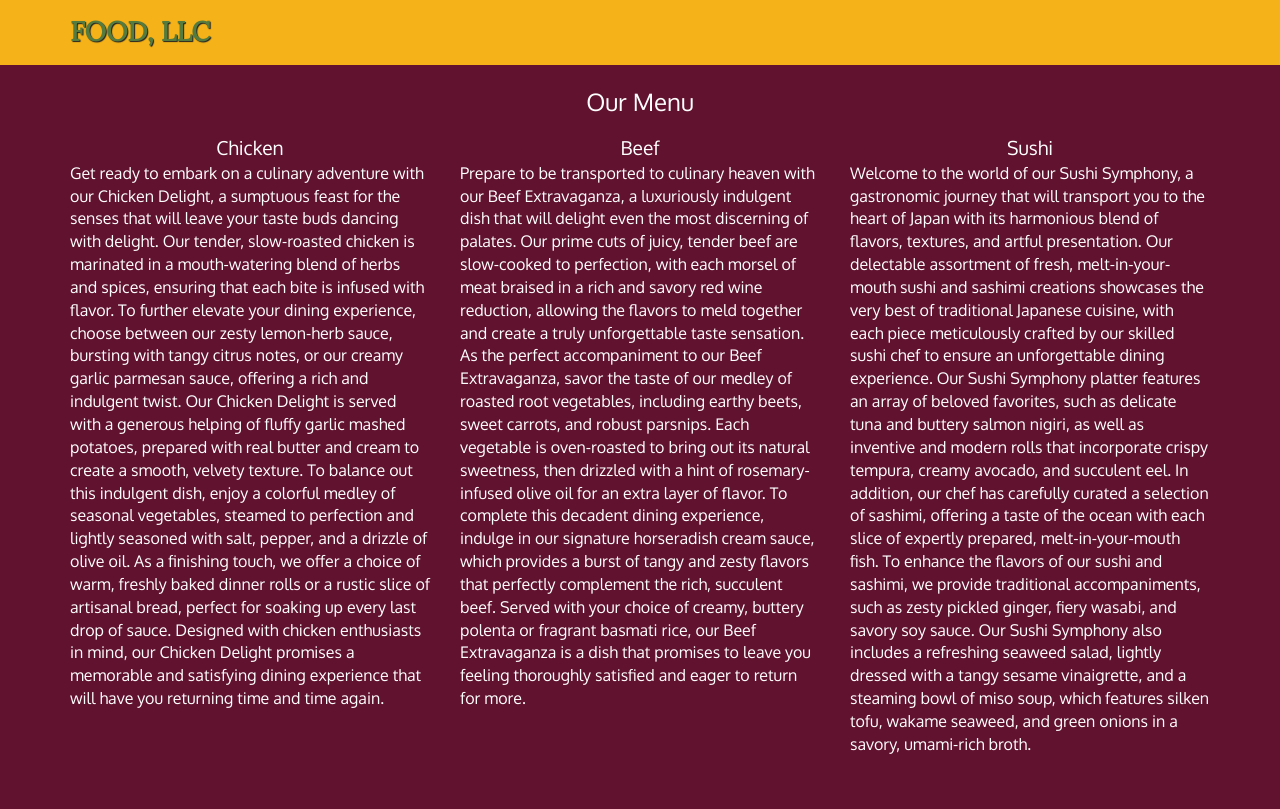
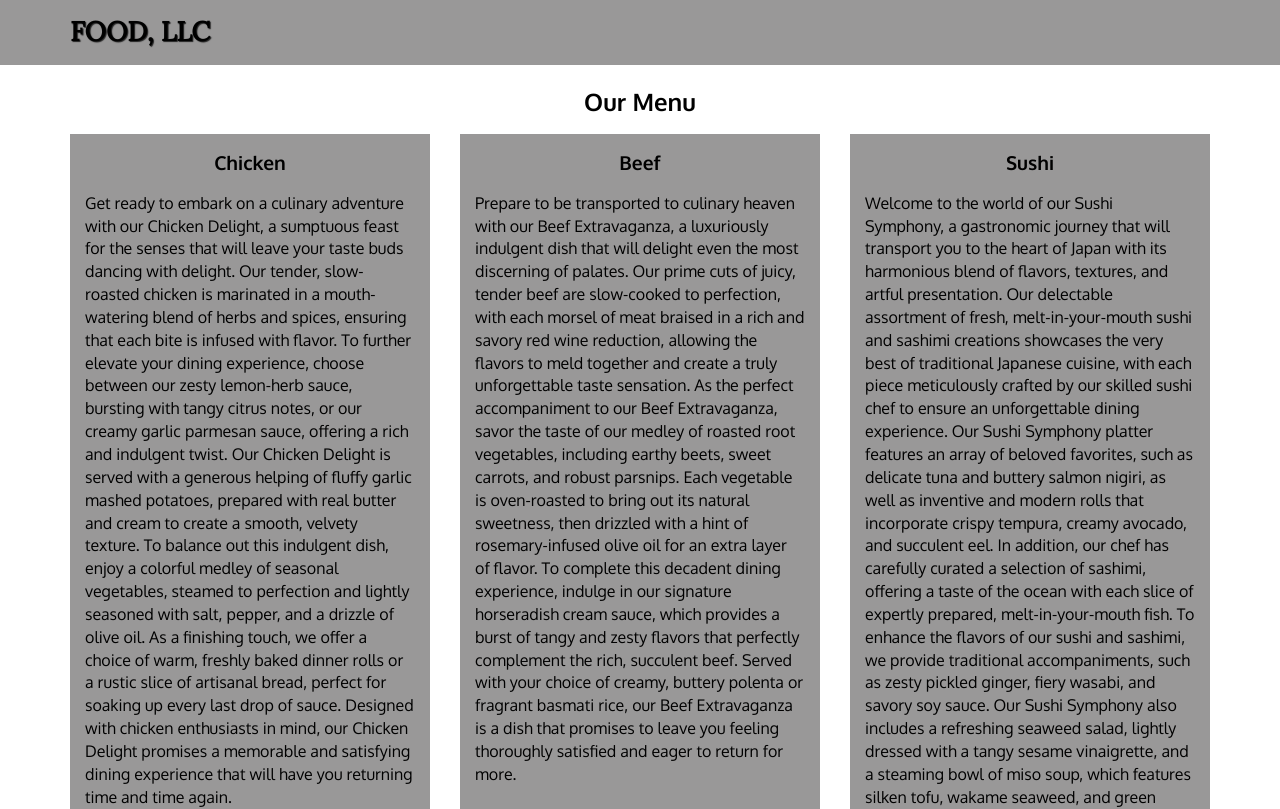
Before and after one commit to michael1874888/cousera-web-develop, a plain HTML site: page module3-solution/index.html in a window 1280 px wide. Shown: the top 809 px of the page. Drawn offline with Linux system fonts and the light colour scheme.

Commit message:
0405_StyleRefine

```diff
--- a/module3-solution/css/styles.css
+++ b/module3-solution/css/styles.css
@@ -1,13 +1,12 @@
 body {
   font-size: 16px;
   color: #fff;
-  background-color: #61122f;
   font-family: 'Oxygen', sans-serif;
 }
 
 /** HEADER **/
 #header-nav {
-  background-color: #f6b319;
+  background-color: #999898;
   border-radius: 0;
   border: 0;
 }
@@ -21,7 +20,7 @@ body {
 }
 .navbar-brand h1 { /* Restaurant name */
   font-family: 'Lora', serif;
-  color: #557c3e;
+  color: black;
   font-size: 1.5em;
   text-transform: uppercase;
   font-weight: bold;
@@ -34,11 +33,16 @@ body {
   text-decoration: none;
 }
 
+.navbar-default .navbar-toggle {
+  border: 2px solid black;
+  background-color: rgb(255, 255, 255);
+}
+
 #nav-list {
   margin-top: 10px;
 }
 #nav-list a {
-  color: #951C49;
+  color: black;
   text-align: center;
 }
 #nav-list a:hover {
@@ -89,15 +93,27 @@ body {
 /* HOME PAGE */
 .container #OurMenu {
   font-size: 1.5em;
+  font-weight: bold;
+  color: black;
   margin-bottom: 15px;
 }
 
 #home-tiles section{
   height: 1000px;
+  background-color: #999898;
 }
 
-#home-tiles #Title {
+#home-tiles .Title {
   font-size: 1.2em;
+  font-weight: bold;
+  color: black;
+  padding-top: 15px;
+}
+
+#home-tiles p {
+  font-size: 1em;
+  color: black;
+  margin: 15px;
 }
 
 /* .container .jumbotron {
--- a/module3-solution/index.html
+++ b/module3-solution/index.html
@@ -54,7 +54,7 @@
     <div id="home-tiles" class="row">
       <div class="col-lg-4 col-md-6 col-xs-12">
         <section>
-          <div id="Title" class="text-center">Chicken</div>
+          <div class="text-center Title">Chicken</div>
           <p id="text">
             Get ready to embark on a culinary adventure with our Chicken Delight, a sumptuous feast for the senses that will leave
             your taste buds dancing with delight. Our tender, slow-roasted chicken is marinated in a mouth-watering blend of herbs
@@ -75,7 +75,7 @@
           </div>
           <div class="col-lg-4 col-md-6 col-xs-12">
             <section>
-              <div id="Title" class="text-center">Beef</div>
+              <div class="text-center Title">Beef</div>
               <p id="text">
                 Prepare to be transported to culinary heaven with our Beef Extravaganza, a luxuriously indulgent dish that will
                 delight even the most discerning of palates. Our prime cuts of juicy, tender beef are slow-cooked to perfection,
@@ -95,7 +95,7 @@
           </div>
           <div class="col-lg-4 col-md-12 col-xs-12">
             <section>
-              <div id="Title" class="text-center">Sushi</div>
+              <div class="text-center Title">Sushi</div>
               <p id="text">
                 Welcome to the world of our Sushi Symphony, a gastronomic journey that will transport you to the heart of Japan
                 with its harmonious blend of flavors, textures, and artful presentation. Our delectable assortment of fresh,
```
